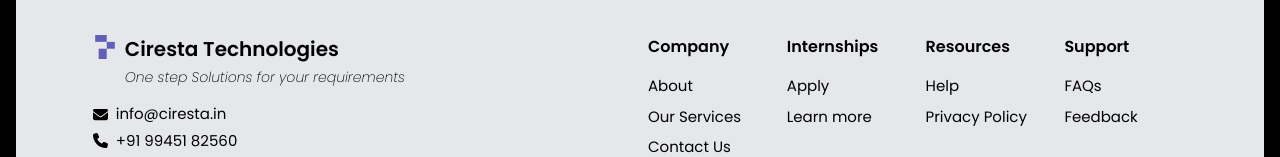
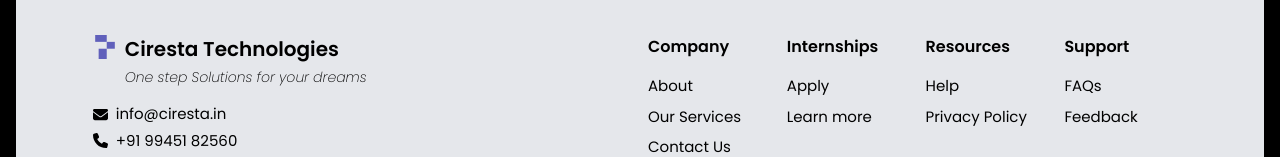
Before and after one commit to Ciresta/Landing-Page-Ciresta, a React (Create React App) app: page /faqs in a window 1280 px wide. Shown: the part 1199-1356 px from the top of the page. Built offline with nearby package versions, Linux system fonts and the light colour scheme.

Commit message:
faqs added to internship bug fix

```diff
--- a/src/components/Footer.js
+++ b/src/components/Footer.js
@@ -31,7 +31,7 @@ const Footer = () => {
                         <img src={logo} alt="Ciresta Technologies Logo" className="w-6 h-6 flex-shrink-0 mr-2" />
                         <h2 className="text-xl font-semibold text-black">Ciresta Technologies</h2>
                     </div>
-                    <p className="text-black mt-[-12px] mb-4 ml-8 text-left text-sm poppins-extralight-italic">One step Solutions for your requirements</p>
+                    <p className="text-black mt-[-12px] mb-4 ml-8 text-left text-sm poppins-extralight-italic">One step Solutions for your dreams</p>
                     <ul className="text-black text-[15px] text-left space-y-1 mb-8">
                         <li className="flex items-center">
                             <FontAwesomeIcon icon={faEnvelope} className="mr-2" />
--- a/src/components/internship/FAQs.js
+++ b/src/components/internship/FAQs.js
@@ -84,7 +84,7 @@ const FAQCenter = () => {
                       <i className={`fas fa-${openIndex[categoryIndex] === questionIndex ? 'minus' : 'plus'} ciresta-color text-lg`}></i>
                     </div>
                     <div
-                      className={`${openIndex[categoryIndex] === questionIndex ? 'max-h-40 opacity-100' : 'max-h-0 opacity-0'
+                      className={`${openIndex[categoryIndex] === questionIndex ? 'h-auto opacity-100' : 'h-0 opacity-0'
                         } overflow-hidden transition-all duration-500 ease-in-out`}
                     >
                       <p className="text-gray-400 mt-3 text-left font-poppins-extralight">{faq.answer}</p>
```
